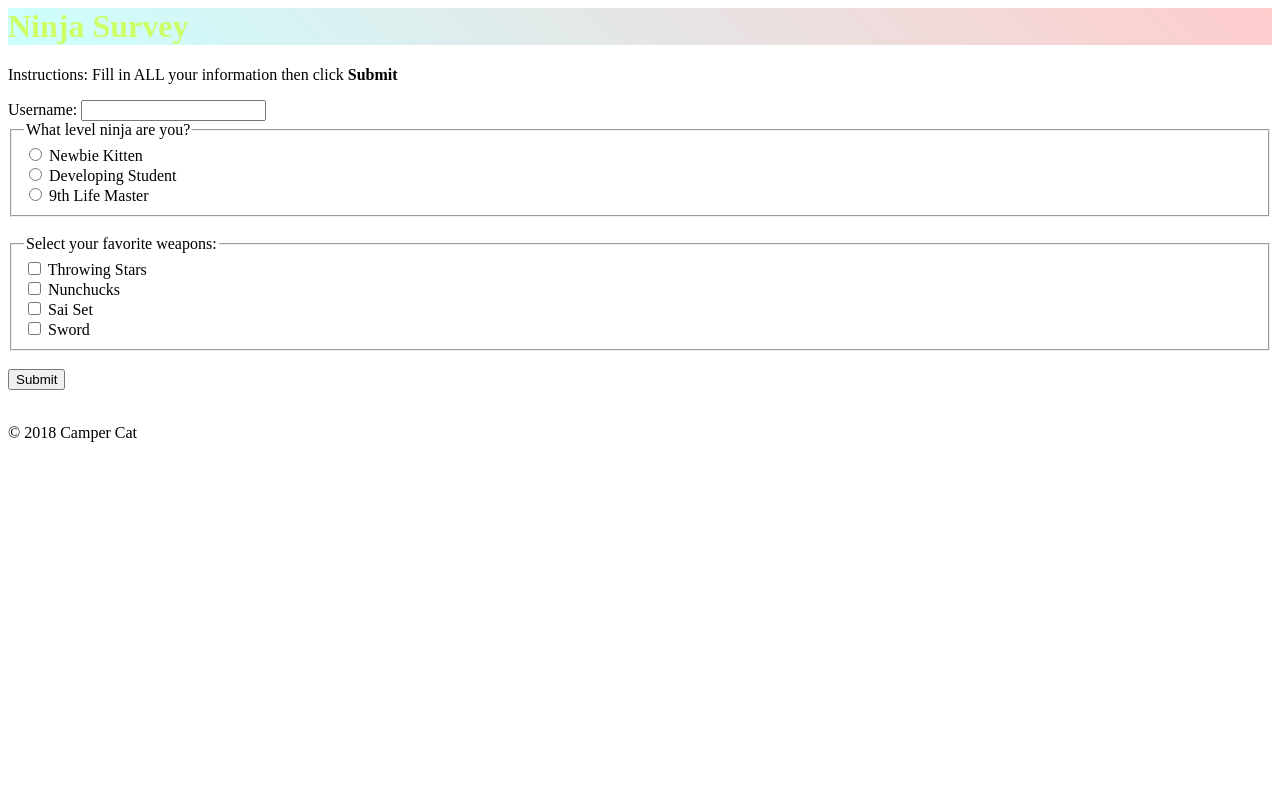
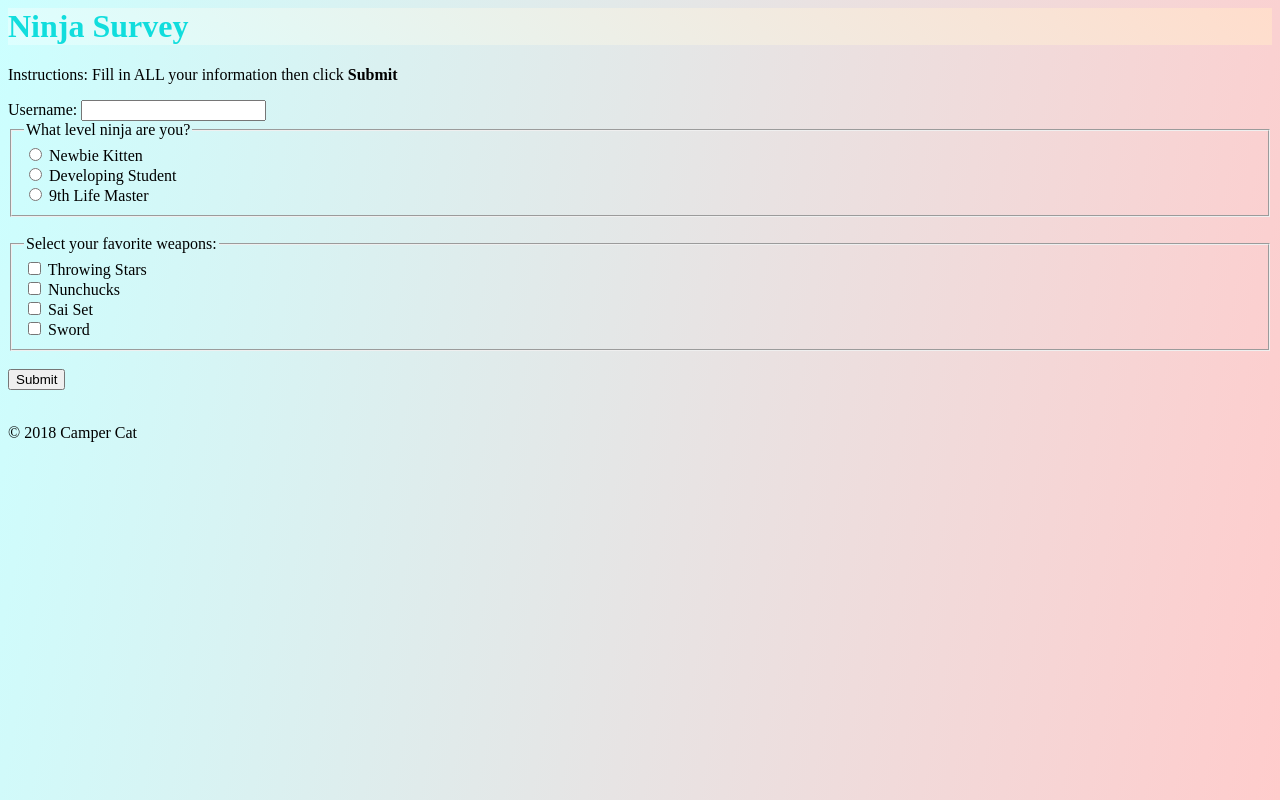
Before and after one commit to antoniodomingo/antoniodomingo.github.io, a plain HTML site: page index.html in a window 1280 px wide. Drawn offline with Linux system fonts and the light colour scheme.

Commit message:
Update index.html

```diff
--- a/index.html
+++ b/index.html
@@ -4,12 +4,10 @@
 
 <head>
   <style>
-
   h1{
-  color: #CCFF66;
-  background: linear-gradient(45deg, #CCFFFF, #FFCCCC);
+  color: #11DDDD;
+  background: linear-gradient(45deg, #DDFFFF, #FFDDCC);
   }
-
   ball{
     border-radius: 20px;
     width: 70%;
@@ -17,8 +15,9 @@
     margin: 50px auto;
     background: linear-gradient(35deg, #CCFFFF, #FFCCCC);
   }
-
-
+  body{
+      background: linear-gradient(100deg,#CCFFFF, #FFCCCC)
+  }
   p:focus {
     background-color: yellow;
   }
```
